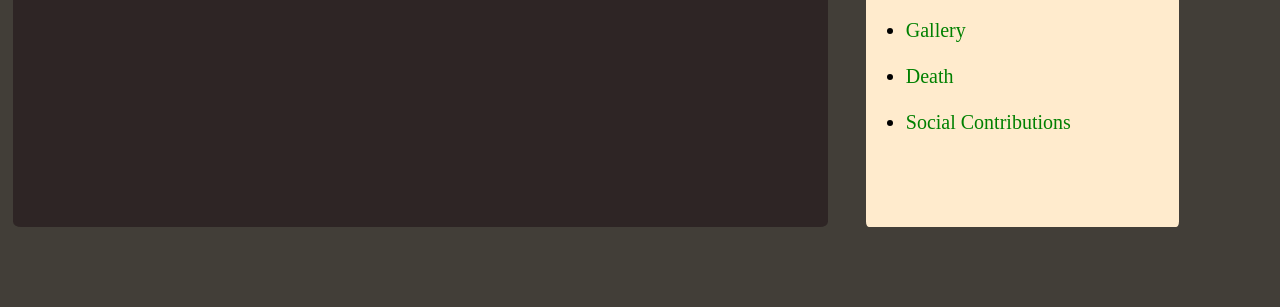
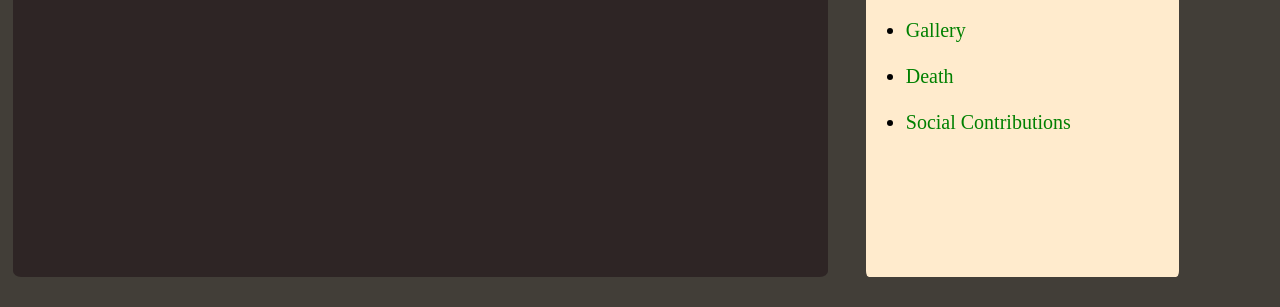
Before and after one commit to BaldEagle931/A-tribute-to-Einstein, a plain HTML site: page index.html in a window 1280 px wide. Shown: the part 336-643 px from the top of the page. Drawn offline with Linux system fonts and the light colour scheme.

Commit message:
Add files via upload

```diff
--- a/style.css
+++ b/style.css
@@ -5,7 +5,7 @@ body{
 
 #section1{
     width: 65%;
-    height: 550px;
+    height: 600px;
     background-color: rgb(46, 37, 37);
     border-radius: 1%;
     float: left;
@@ -29,7 +29,7 @@ body{
     float: left;
     width: 25%;
     background-color:blanchedalmond ;
-    height: 550px;
+    height: 600px;
     margin-left: 3%;
     border-radius: 1%;
     font-size: 20px;
```
